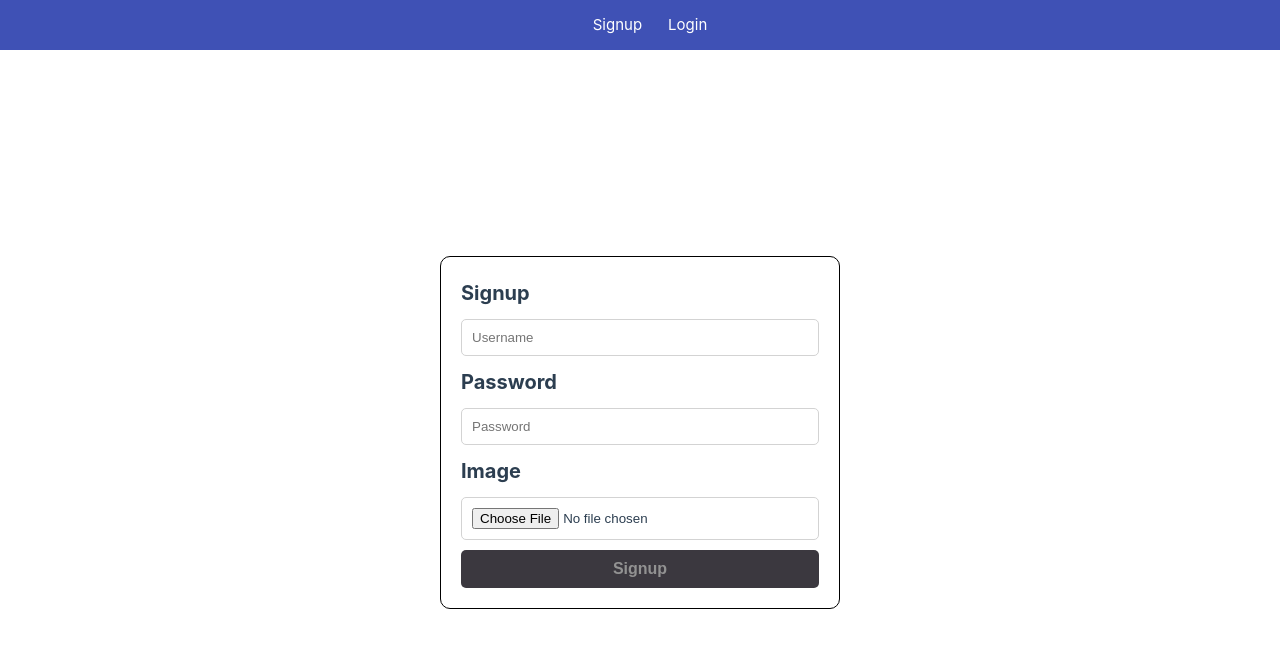
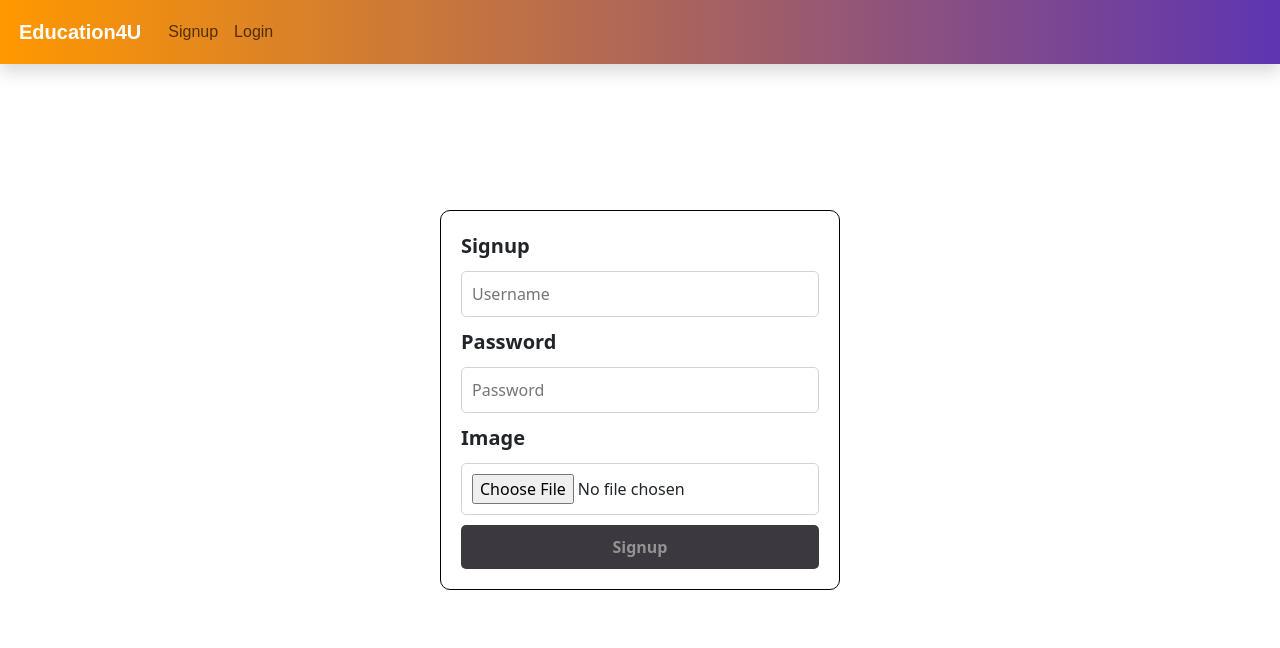
Before and after one commit to MikeAckerschott/O4U_hbo, a Vue app in the folder front-end/uncenshow/: page /signup in a window 1280 px wide. Shown: the top 648 px of the page. Built offline with nearby package versions, Linux system fonts and the light colour scheme.

Commit message:
frontend bootstrap implemented

```diff
--- a/front-end/uncenshow/src/assets/main.css
+++ b/front-end/uncenshow/src/assets/main.css
@@ -1,9 +1,7 @@
 @import './base.css';
 
 #app {
-  max-width: 1280px;
   margin: 0 auto;
-  padding: 2rem;
   font-weight: normal;
 }
 
--- a/front-end/uncenshow/src/components/Header.vue
+++ b/front-end/uncenshow/src/components/Header.vue
@@ -1,64 +1,104 @@
 <script setup lang="ts">
-import { RouterLink, useRoute } from 'vue-router';
+import { RouterLink } from 'vue-router';
 import store from '@/store';
-
-const route = useRoute();
-
-// Function that returns the image folder path based on the number of slashes in the route path
-const getImgPath = (routePath: string) => {
-  const slashes = routePath.split('/').length - 1;
-  let path = 'src\\assets\\Images\\standard-profile-icon.jpg';
-  for (let i = 0; i < slashes; i++) {
-    path = '..\\' + path;
-  }
-  return path;
-};
 </script>
 
 <template>
-  <header>
-    <img
-        alt="Profile icon"
-        class="profileIcon"
-        :src="store.getters.getUser?.image || getImgPath(route.path)"
-        v-if="store && store.getters.isAuthenticated"
-    />
-    <p class="username">{{ store.getters.getUser?.username }}</p>
-    <router-link class="router-link" to="/" v-if="store && store.getters.isAuthenticated">Home</router-link>
-    <router-link class="router-link" to="/signup" v-if="!store || !store.getters.isAuthenticated">Signup</router-link>
-    <router-link class="router-link" to="/login" v-if="!store || !store.getters.isAuthenticated">Login</router-link>
-    <a class="router-link" v-if="store && store.getters.isAuthenticated" @click.prevent="store.dispatch('logout')">Logout</a>
-  </header>
+  <nav class="navbar navbar-expand-lg navbar-light bg-light shadow">
+    <div class="container-fluid">
+      <a class="navbar-brand text-white" href="#" style="font-weight: bold;">Education4U</a>
+      <button class="navbar-toggler" type="button" data-bs-toggle="collapse" data-bs-target="#navbarNavDropdown" aria-controls="navbarNavDropdown" aria-expanded="false" aria-label="Toggle navigation">
+        <span class="navbar-toggler-icon"></span>
+      </button>
+      <div class="collapse navbar-collapse" id="navbarNavDropdown">
+        <ul class="navbar-nav me-auto">
+          <li class="nav-item">
+            <router-link class="nav-link" to="/" v-if="store && store.getters.isAuthenticated">Home</router-link>
+          </li>
+          <li class="nav-item">
+            <router-link class="nav-link" to="/signup" v-if="!store || !store.getters.isAuthenticated">Signup</router-link>
+          </li>
+          <li class="nav-item">
+            <router-link class="nav-link" to="/login" v-if="!store || !store.getters.isAuthenticated">Login</router-link>
+          </li>
+          <li class="nav-item" v-if="store && store.getters.isAuthenticated">
+            <a class="nav-link text-orange" @click.prevent="store.dispatch('logout')">Logout</a>
+          </li>
+        </ul>
+
+        <!-- User Profile Dropdown with External Image -->
+        <ul class="navbar-nav ms-auto">
+          <li class="nav-item dropdown" v-if="store && store.getters.isAuthenticated">
+            <a class="nav-link dropdown-toggle" href="#" id="profileDropdown" role="button" data-bs-toggle="dropdown" aria-expanded="false">
+              <img src="https://external-content.duckduckgo.com/iu/?u=https%3A%2F%2Fyt3.ggpht.com%2Fa%2FAGF-l7_Fk9PfNwgM55wZ3IP-y31KqrEavzZ9DoOHqA%3Ds900-c-k-c0xffffffff-no-rj-mo&f=1&nofb=1&ipt=67faa5336aec87e631f7cd4a575dc9af9230ae29b5b72d630efb81ef44e4c0b9&ipo=images"
+                   class="profileIcon rounded-circle"
+                   alt="User Profile" />
+              <span class="username ms-2">Username</span>
+            </a>
+            <ul class="dropdown-menu dropdown-menu-end" aria-labelledby="profileDropdown">
+              <li><router-link class="dropdown-item" to="/profile">Profile</router-link></li>
+              <li><router-link class="dropdown-item" to="/settings">Settings</router-link></li>
+              <li><a class="dropdown-item" @click.prevent="store.dispatch('logout')">Logout</a></li>
+            </ul>
+          </li>
+        </ul>
+      </div>
+    </div>
+  </nav>
 </template>
 
 <style scoped>
-header {
+/* Styling for the Navbar */
+.navbar {
+  background: linear-gradient(to right, #ff9800, #5e35b1) !important;  color: #5e35b1; /* Purple text */
+  padding: 0.75rem 1rem;
+  font-family: 'Arial', sans-serif;
+}
+/* Navbar link hover effect */
+.nav-link:hover {
+  background: linear-gradient(to right, #ff9800, #5e35b1) !important;  color: #5e35b1; /* Purple text */
+  transition: background-color 0.3s ease, color 0.3s ease; /* Smooth transition */
+}
+
+/* Profile Icon */
+.profileIcon {
+  width: 35px;
+  height: 35px;
+  object-fit: cover;
+  border: 2px solid #5e35b1; /* Purple border */
+}
+
+
+/* Dropdown menu */
+.dropdown-menu {
+  background-color: #ff9800; /* Orange dropdown background */
+  color: white;
+}
+
+.dropdown-item {
+  color: #5e35b1; /* Purple text */
+}
+
+.dropdown-item:hover {
+  background-color: #f57c00; /* Darker orange on hover */
+  color: white;
+}
+
+/* Make the navbar fixed at the top */
+.navbar {
   position: fixed;
   top: 0;
-  left: 0;
-  right: 0;
-  height: 50px;
-  background-color: #3f51b5;
-  color: white;
-  display: flex;
-  justify-content: center;
-  align-items: center;
+  width: 100%;
+  z-index: 1000;
 }
-.username {
-  position: absolute;
-  left: 50px;
+
+.container-fluid {
+  max-width: 1200px;
+  margin: 0 auto;
 }
-.router-link {
-  color: white;
-  font-size: 15px;
-  margin-left: 20px;
-  float: right;
-}
-.profileIcon {
-  position: absolute;
-  left: 10px;
-  width: 30px;
-  height: 30px;
-  border-radius: 50%;
+
+body, .container-fluid {
+  margin: 0;
+  padding: 0;
 }
 </style>
--- a/front-end/uncenshow/src/main.ts
+++ b/front-end/uncenshow/src/main.ts
@@ -1,4 +1,6 @@
-import './assets/main.css'
+import './assets/main.css';
+import 'bootstrap/dist/css/bootstrap.min.css';
+import 'bootstrap/dist/js/bootstrap.bundle.min.js';
 
 import { createApp } from 'vue'
 import { createPinia } from 'pinia'
--- a/front-end/uncenshow/vite.config.ts
+++ b/front-end/uncenshow/vite.config.ts
@@ -1,6 +1,6 @@
-import { fileURLToPath, URL } from 'node:url'
+import {fileURLToPath, URL} from 'node:url'
 
-import { defineConfig } from 'vite'
+import {defineConfig} from 'vite'
 import vue from '@vitejs/plugin-vue'
 
 // https://vitejs.dev/config/
@@ -8,6 +8,9 @@ export default defineConfig({
     plugins: [
         vue(),
     ],
+    optimizeDeps: {
+        include: ['bootstrap']
+    },
     resolve: {
         alias: {
             '@': fileURLToPath(new URL('./src', import.meta.url))
```
Lines whose indentation alone changed are shown as unchanged.
